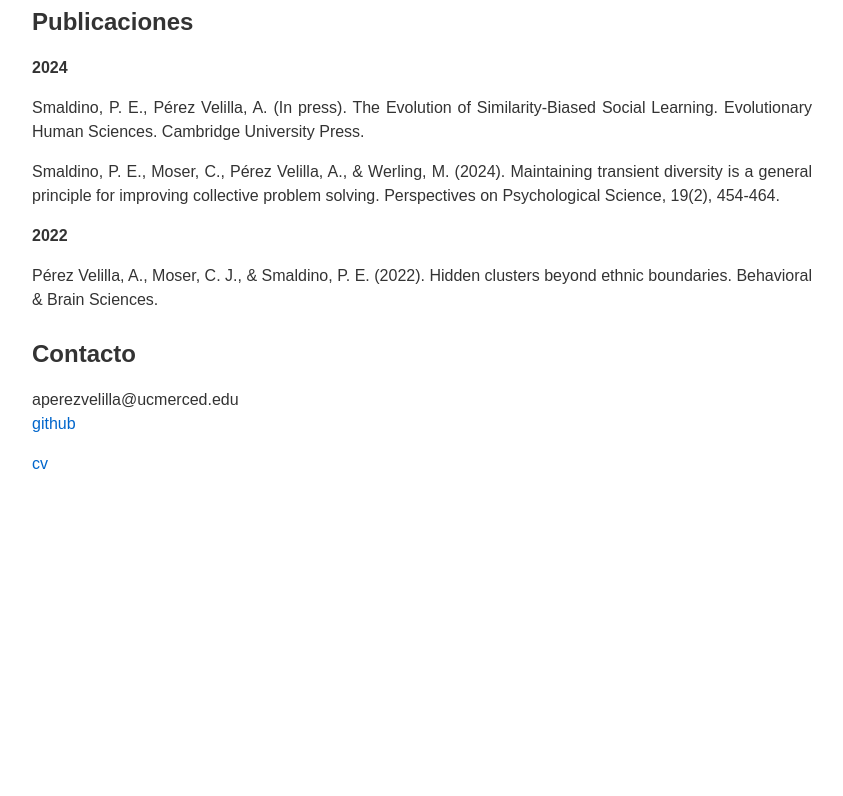
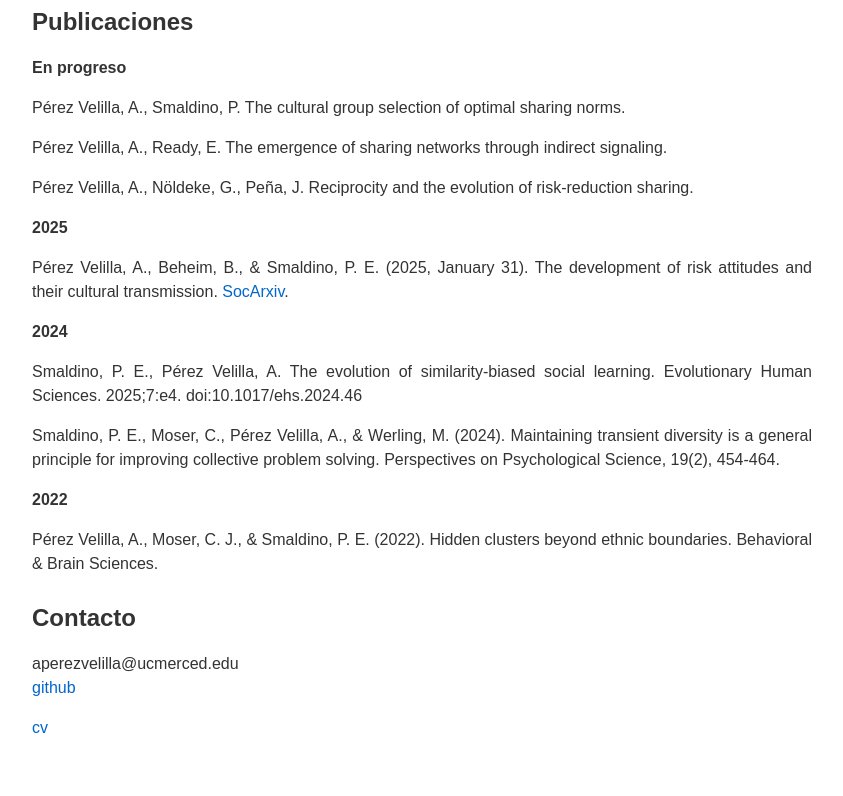
Before and after one commit to datadreamscorp/datadreamscorp.github.io, a Jekyll site: the page built from es/index.md, in a window 1280 px wide. Shown: the part 636-1432 px from the top of the page, without its empty margins (218-1061 px from the left). Built offline with Jekyll 4.4.1, drawn with Linux system fonts in a browser that asks for light colours; before the commit the page ends 1168 px from its top, so only the background shows below that.

Commit message:
updating pubs

```diff
--- a/es/index.md
+++ b/es/index.md
@@ -13,8 +13,21 @@ Bienvenidos. Soy antropólogo y científico cognitivo, y me interesa cómo el ap
 
 ## Publicaciones
 
+#### En progreso
+
+Pérez Velilla, A., Smaldino, P. The cultural group selection of optimal sharing norms.
+
+Pérez Velilla, A., Ready, E. The emergence of sharing networks through indirect signaling.
+
+Pérez Velilla, A., Nöldeke, G., Peña, J. Reciprocity and the evolution of risk-reduction sharing.
+
+#### 2025
+
+Pérez Velilla, A., Beheim, B., & Smaldino, P. E. (2025, January 31). The development of risk attitudes and their cultural transmission. [SocArxiv](https://doi.org/10.31235/osf.io/9yjes_v2).
+
 #### 2024
-Smaldino, P. E., Pérez Velilla, A. (In press). The Evolution of Similarity-Biased Social Learning. Evolutionary Human Sciences. Cambridge University Press.
+
+Smaldino, P. E., Pérez Velilla, A. The evolution of similarity-biased social learning. Evolutionary Human Sciences. 2025;7:e4. doi:10.1017/ehs.2024.46
 
 Smaldino, P. E., Moser, C., Pérez Velilla, A., & Werling, M. (2024). Maintaining transient diversity is a general principle for improving collective problem solving. Perspectives on Psychological Science, 19(2), 454-464.
 
```
Also changed, not shown: en/index.md (+14 -1 lines).
